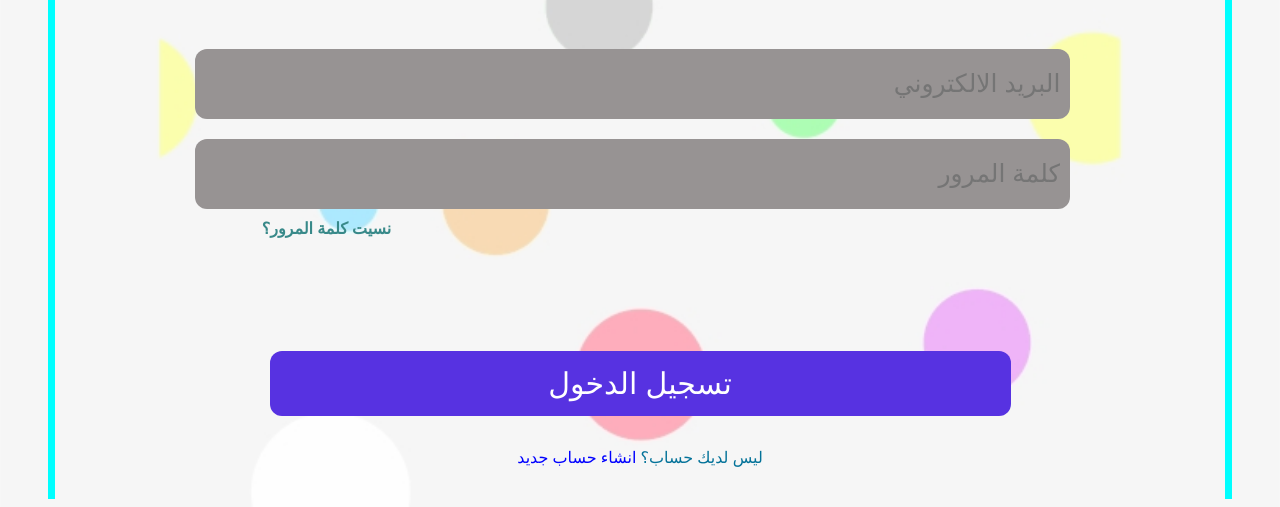
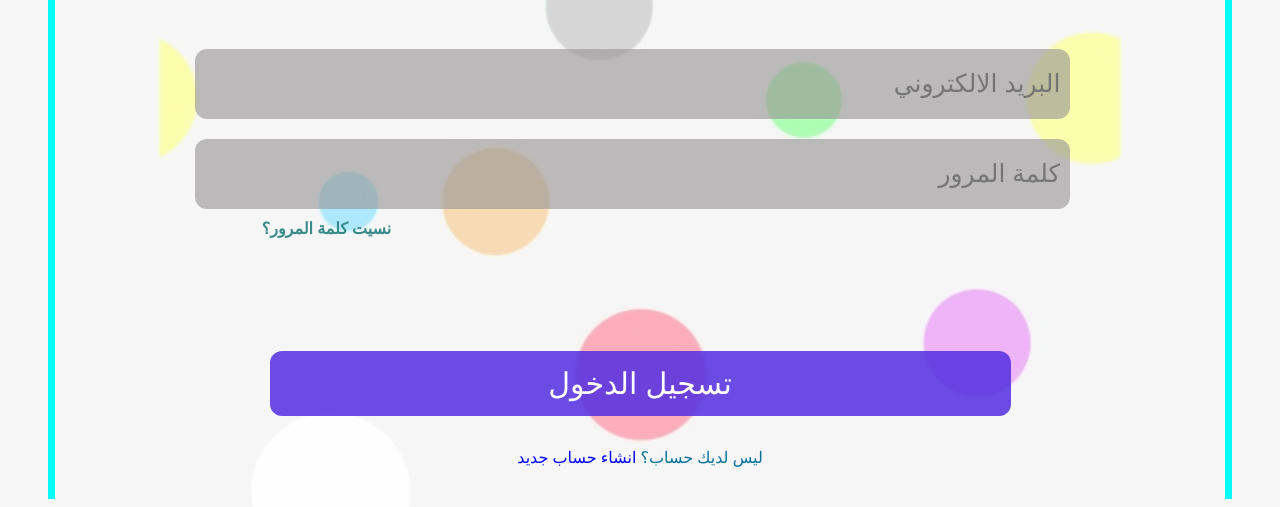
Before and after one commit to mustafabarjas/front_end_rashed_tow, a plain HTML site: page index.html in a window 1280 px wide. Shown: the part 666-1173 px from the top of the page. Drawn offline with Linux system fonts and the light colour scheme.

Commit message:
Update main.css

```diff
--- a/main.css
+++ b/main.css
@@ -169,7 +169,7 @@ padding: 15px;
 .container .content  form input:first-child{
     display: block;
     border: navajowhite;
-    background-color: #979393;
+    background-color: #9793939c;
     margin-left: 11%;
     width: 75%;
     height: 50px;
@@ -190,7 +190,7 @@ padding: 15px;
 .container .content  form input:nth-child(2){
     display: block;
     border: navajowhite;
-    background-color: #979393;
+    background-color: #9793939c;
     margin-left: 11%;
     width: 75%;
     height: 50px;
@@ -217,7 +217,7 @@ padding: 15px;
 .container .content form input.submit{
     margin-top: 90px;
     border: none;
-    background-color: #5732e1;
+    background-color: #5732e1de;
     width: 65%;
     height: 65px;
     border-radius: 12px;
```
